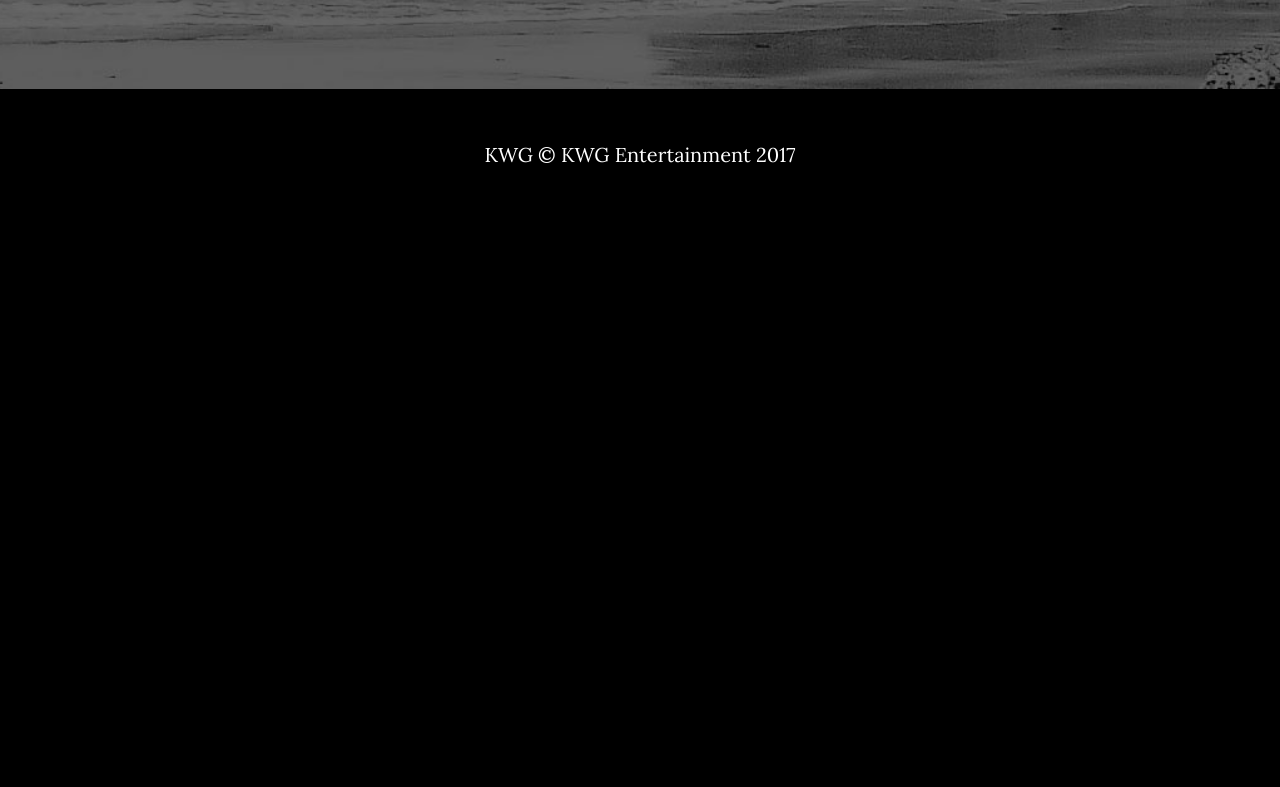
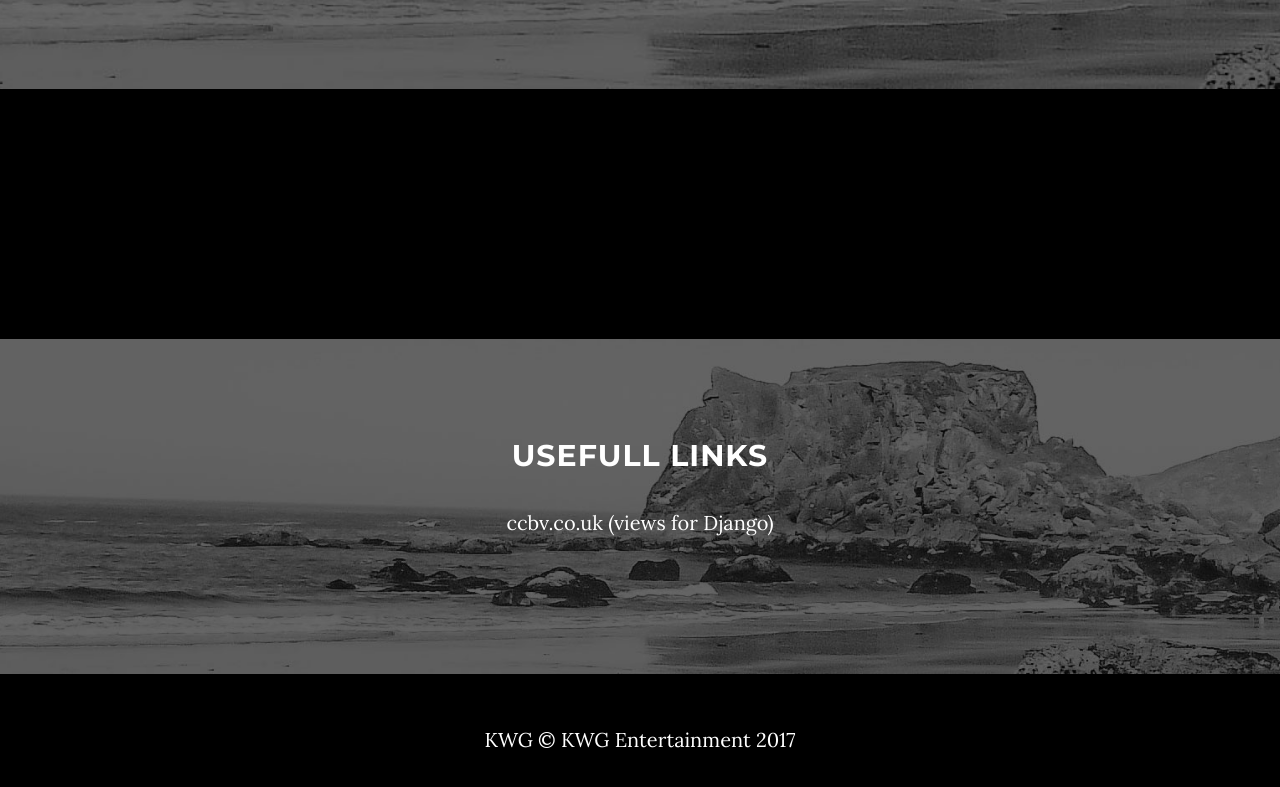
Before and after one commit to AlfredoMondragon/alfredomondragon.github.io, a website: page index.html in a window 1280 px wide. Shown: the part 1943-2730 px from the top of the page. Before the commit the page ends 2164 px from the top, so only its background shows below. Drawn offline with nearby package versions, Linux system fonts and the light colour scheme.

Commit message:
Added "Usefull Links Section"

```diff
--- a/index.html
+++ b/index.html
@@ -58,6 +58,9 @@
                     <li>
                         <a class="page-scroll" href="#bio">Accomplishments</a>
                     </li>
+                    <li>
+                        <a class="page-scroll" href="#links">Usefull Links</a>
+                    </li>
                 </ul>
             </div>
             <!-- /.navbar-collapse -->
@@ -108,6 +111,21 @@
         </div>
     </section>
 
+
+    <!-- USEFULL LINKS -->
+    <section id="links" class="content-section text-center">
+        <div class="download-section">
+            <div class="container">
+                <div class="col-lg-8 col-lg-offset-2">
+                    <h2>USEFULL LINKS</h2>
+
+                    <p>ccbv.co.uk (views for Django)</p>
+
+                </div>
+            </div>
+        </div>
+    </section>
+
     <!-- MESSAGE BOARD (to be implimented) -->
     <!-- Footer -->
     <footer>
```
